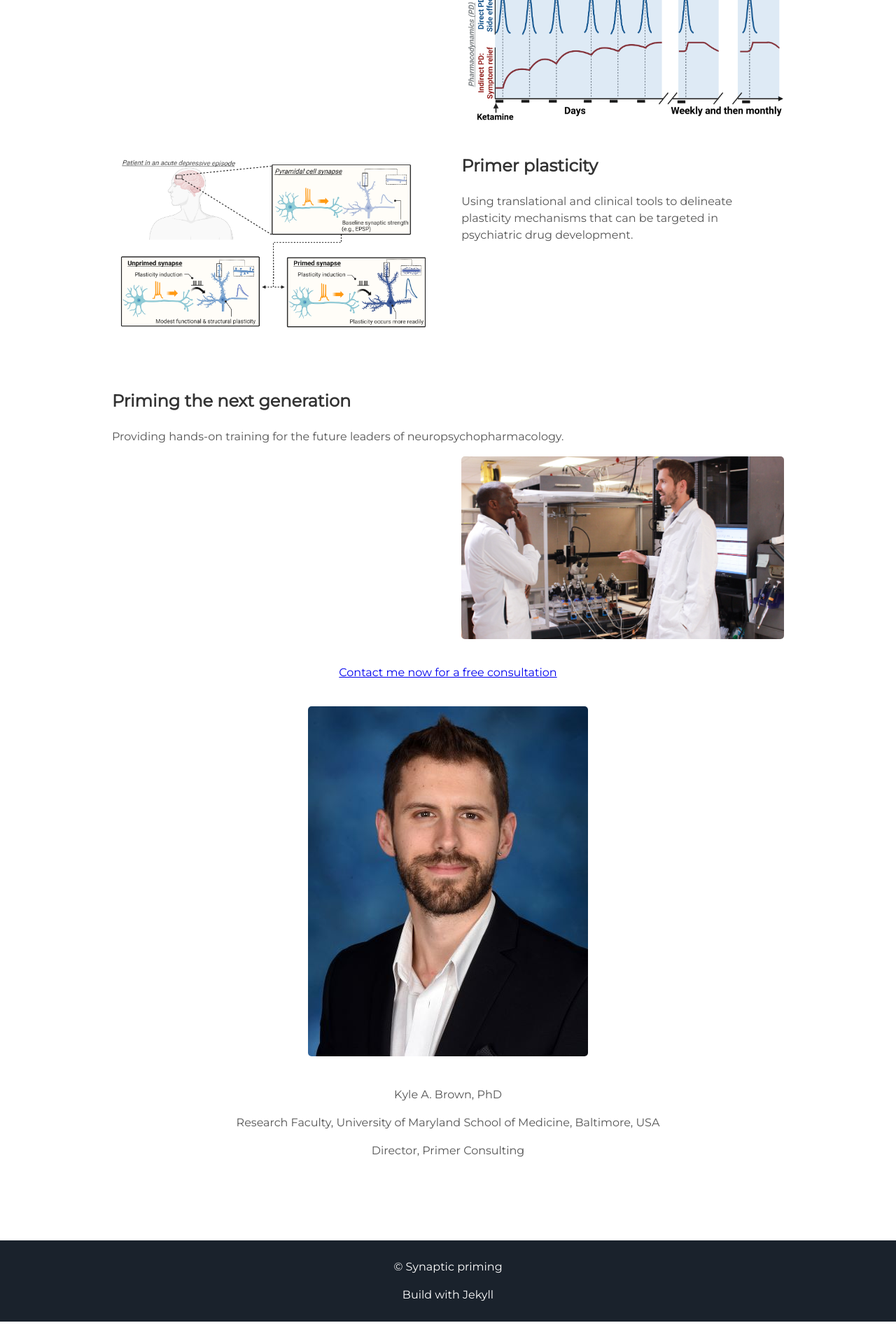
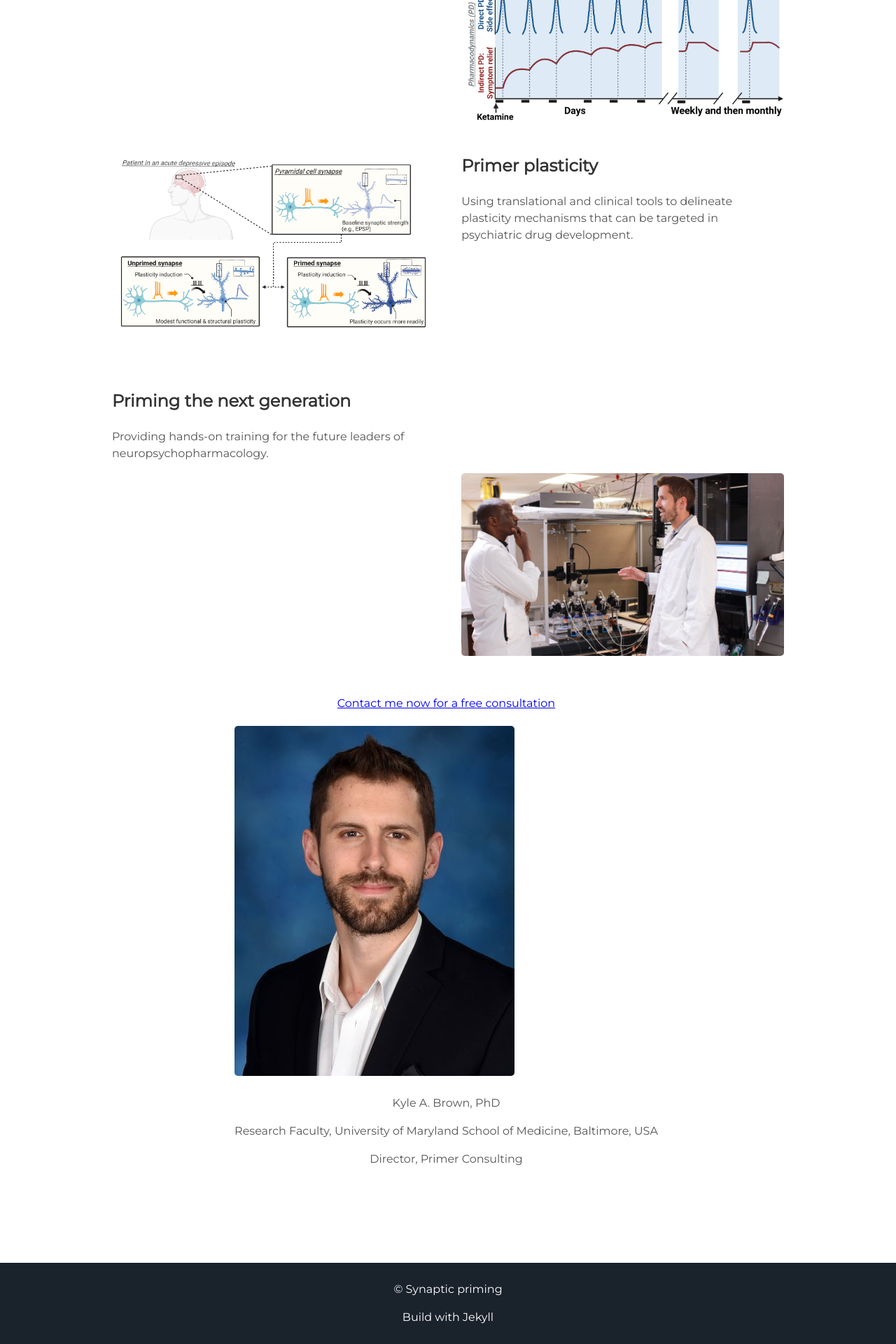
Before and after one commit to synaptic-priming/Nomad, a Jekyll site: the page built from index.html, in a window 1280 px wide. Shown: the part 2783-4703 px from the top of the page at 70% size. Built offline with Jekyll 4.4.1, drawn with Linux system fonts in a browser that asks for light colours; before the commit the page ends 4671 px from its top, so only the background shows below that.

Commit message:
Update projects.html

```diff
--- a/_includes/projects.html
+++ b/_includes/projects.html
@@ -20,7 +20,7 @@
   </div>
 </div>
   <div class="user-projects">
-      <div class="contents-left">
+      <div class="contents">
     <h3> Priming the next generation </h3>
     <p>Providing hands-on training for the future leaders of neuropsychopharmacology.</p>
   </div>
@@ -28,6 +28,7 @@
     <img alt="mountains" src="{{ "/assets/img/KB-Research Associate_36-1.jpg" | prepend: site.baseurl }}" />
   </div>
 </div>
+<div class="user-projects">
   <div class="contents-center">
     <p align="center"><a href="mailto: synaptic.priming@gmail.com"> Contact me now for a free consultation </a></p>
 </div>
```
